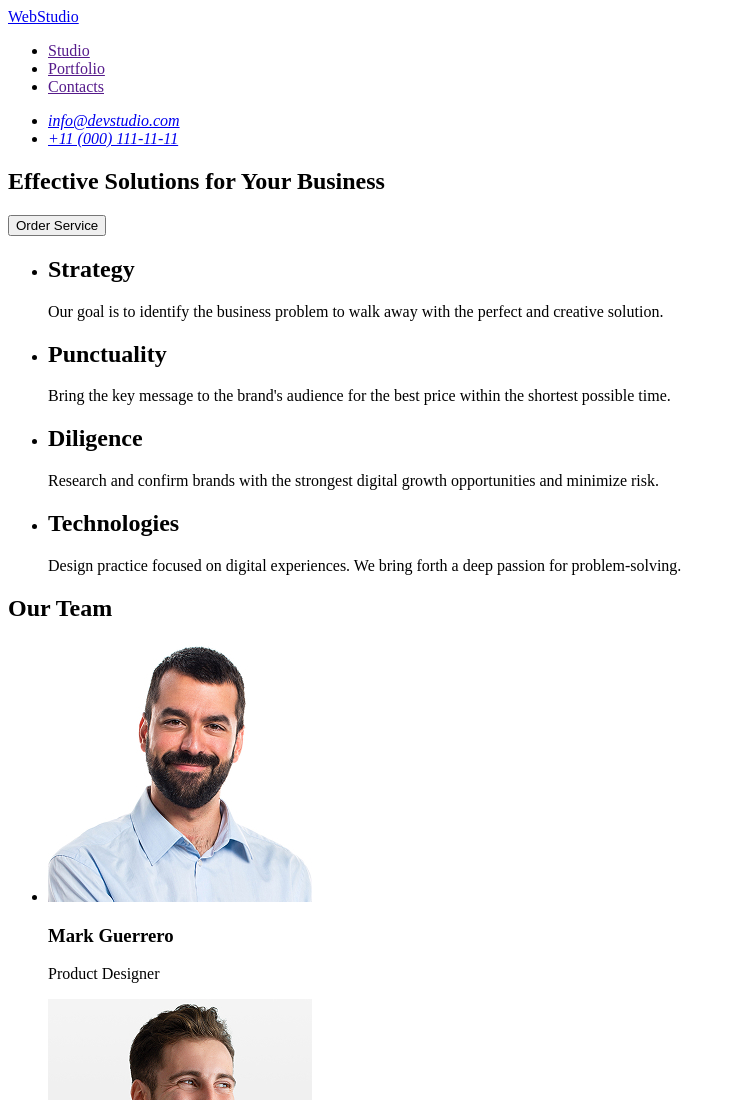
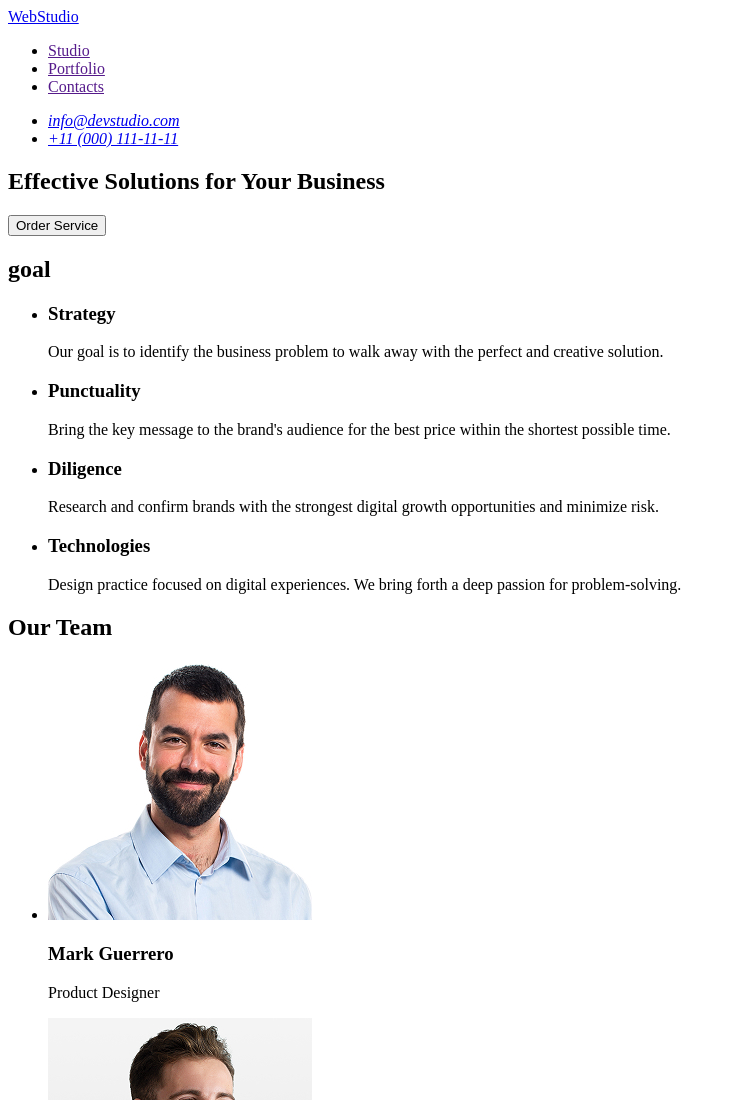
Before and after one commit to AlinaVozniuk/goit-markup-hw-01, a plain HTML site: page index.html in a window 1280 px wide. Shown: the top 1100 px of the page, without its empty margins (0-736 px from the left). Drawn offline with Linux system fonts and the light colour scheme.

Commit message:
add index.html file

```diff
--- a/index.html
+++ b/index.html
@@ -48,24 +48,25 @@
     </section>
 
     <section>
+        <h2>goal</h2>
         <ul>
             <li>
-                <h2>Strategy</h2>
+                <h3>Strategy</h3>
                 <p>Our goal is to identify the business problem to walk away with the perfect and creative solution.</p>
             </li>
 
             <li>
-                <h2>Punctuality</h2>
+                <h3>Punctuality</h3>
                 <p>Bring the key message to the brand's audience for the best price within the shortest possible time.</p>
             </li>
 
             <li>
-                <h2>Diligence</h2>
+                <h3>Diligence</h3>
                 <p>Research and confirm brands with the strongest digital growth opportunities and minimize risk.</p>
             </li>
 
             <li>
-                <h2>Technologies</h2>
+                <h3>Technologies</h3>
                 <p>Design practice focused on digital experiences. We bring forth a deep passion for problem-solving.</p>
             </li>
         </ul>
```
